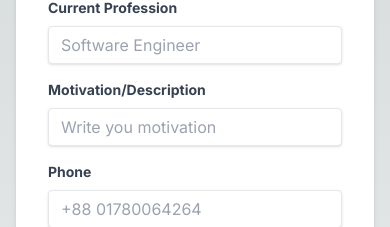
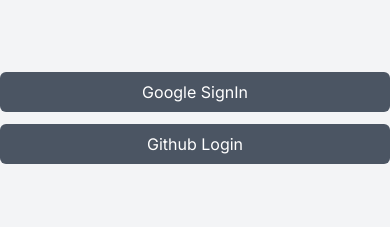
Before and after one commit to mahmudulnayeem/resume-builder-1, a Next.js app: page / in a window 390 px wide. Shown: the part 152-379 px from the top of the page. Built offline with nearby package versions, Linux system fonts and the light colour scheme; no server answers.

Commit message:
create login funtionality

```diff
--- a/package.json
+++ b/package.json
@@ -13,6 +13,7 @@
     "@types/react": "18.2.6",
     "@types/react-dom": "18.2.4",
     "autoprefixer": "10.4.14",
+    "firebase": "^9.21.0",
     "next": "13.4.1",
     "postcss": "8.4.23",
     "react": "18.2.0",
--- a/src/app/layout.tsx
+++ b/src/app/layout.tsx
@@ -1,5 +1,7 @@
+import AuthProvider from '@/providers/AuthProvider'
 import './globals.css'
 import { Inter } from 'next/font/google'
+
 
 const inter = Inter({ subsets: ['latin'] })
 
@@ -15,7 +17,13 @@
 }) {
   return (
     <html lang="en">
-      <body className={inter.className}>{children}</body>
+      <body className={inter.className}>
+        <AuthProvider>
+          {children}
+
+        </AuthProvider>
+
+      </body>
     </html>
   )
 }
--- a/src/app/page.tsx
+++ b/src/app/page.tsx
@@ -1,11 +1,20 @@
 
 import Form from "@/components/Form";
+import AuthProvider from "@/providers/AuthProvider";
+import Login from './../components/Login'
 
 export default function Home() {
   return (
-    <main className="flex min-h-screen flex-col sm:flex-row items-center justify-between sm:p-12 p-4">
+    <main>
+    <Login/>
+
+    <div className="flex min-h-screen flex-col sm:flex-row items-center justify-between sm:p-12 p-4">
       <Form />
       <Form />
+
+    </div>
+
     </main>
+
   )
 }
--- /dev/null
+++ b/src/components/Login.jsx
@@ -0,0 +1,51 @@
+'use client';
+import { AuthContext } from '@/providers/AuthProvider';
+import React, { useContext, useState } from 'react';
+
+const Login = () => {
+    const { googleLogin, githubLogin } = useContext(AuthContext);
+    const [error, setError] = useState('')
+    const handleGoogleLogin = () => {
+        setError('')
+        googleLogin()
+            .then((result) => {
+                const user = result.user;
+
+                console.log(user)
+                alert('login success')
+
+
+            }).catch((error) => {
+                // Handle Errors here.
+                const errorMessage = error.message;
+                setError(errorMessage)
+
+            });
+    }
+    const handleGithubLogin = () => {
+        githubLogin()
+            .then((result) => {
+                const user = result.user;
+                console.log(user)
+                alert('login success')
+
+            }).catch((error) => {
+                const errorMessage = error.message;
+                setError(errorMessage)
+
+            });
+    }
+
+    return (
+        <div className='bg-gray-100'>
+            <div className='flex flex-col gap-3 md:w-1/3 mx-auto py-56 '>
+                <button onClick={handleGoogleLogin} type="submit" className="px-5 py-2 bg-gray-600 hover:bg-red-200 hover:text-black text-white rounded-md">Google SignIn</button>
+                <button onClick={handleGithubLogin}
+                  type="submit" className="px-5 py-2 bg-gray-600 hover:bg-red-200 hover:text-black text-white rounded-md">Github Login</button>
+                {error && <p>{error}</p>}
+            </div>
+        </div>
+    );
+};
+
+export default Login;
--- /dev/null
+++ b/src/firebase/firebase.init.js
@@ -0,0 +1,18 @@
+// Import the functions you need from the SDKs you need
+import { initializeApp } from "firebase/app";
+// TODO: Add SDKs for Firebase products that you want to use
+// https://firebase.google.com/docs/web/setup#available-libraries
+
+// Your web app's Firebase configuration
+const firebaseConfig = {
+    apiKey: "AIzaSyACZ9a3tnsB-5x_ASOmWEjKUGJEBDAMagI",
+    authDomain: "resume-builder-e2930.firebaseapp.com",
+    projectId: "resume-builder-e2930",
+    storageBucket: "resume-builder-e2930.appspot.com",
+    messagingSenderId: "1045595913637",
+    appId: "1:1045595913637:web:9dbcba95cee8625ff83c4c"
+};
+
+// Initialize Firebase
+const app = initializeApp(firebaseConfig);
+export default app;
--- /dev/null
+++ b/src/providers/AuthProvider.jsx
@@ -0,0 +1,65 @@
+'use client';
+// import React, { createContext, useEffect, useState } from 'react';
+import { GithubAuthProvider, GoogleAuthProvider,  getAuth, onAuthStateChanged,  signInWithPopup, signOut, updateProfile } from "firebase/auth";
+import app from '../firebase/firebase.init';
+import { createContext, useEffect, useState } from "react";
+
+
+
+export const AuthContext = createContext(null);
+
+const auth = getAuth(app);
+const googleProvider = new GoogleAuthProvider();
+const githubProvider = new GithubAuthProvider();
+
+const AuthProvider = ({ children }) => {
+    const [user, setUser] = useState(null);
+    const [loading, setLoading] = useState(true);
+
+    const googleLogin = () => {
+        return signInWithPopup(auth, googleProvider)
+    }
+    const githubLogin = () => {
+        return signInWithPopup(auth, githubProvider)
+    }
+
+    const updateUser = (data) => {
+        return updateProfile(auth.currentUser, data)
+    }
+
+
+    const logOut = () => {
+        return signOut(auth);
+    }
+
+    // observer user auth state
+    "use client";
+    useEffect(() => {
+        const unsubscribe = onAuthStateChanged(auth, currentUser => {
+            setUser(currentUser);
+            setLoading(false);
+        });
+
+        // stop observing while unmounting
+        return () => {
+            return unsubscribe();
+        }
+    }, [])
+
+    const authInfo = {
+        user,
+        loading,
+        logOut,
+        updateUser,
+        googleLogin,
+        githubLogin
+    }
+
+    return (
+        <AuthContext.Provider value={authInfo}>
+            {children}
+        </AuthContext.Provider>
+    );
+};
+
+export default AuthProvider;
```
Also changed, not shown: 1 other file (tests, documents, lock files or other folders).
